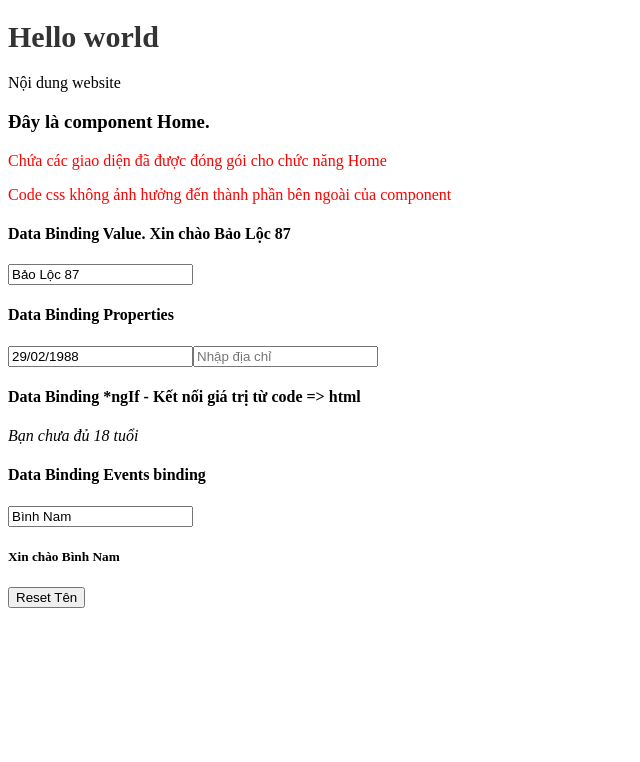
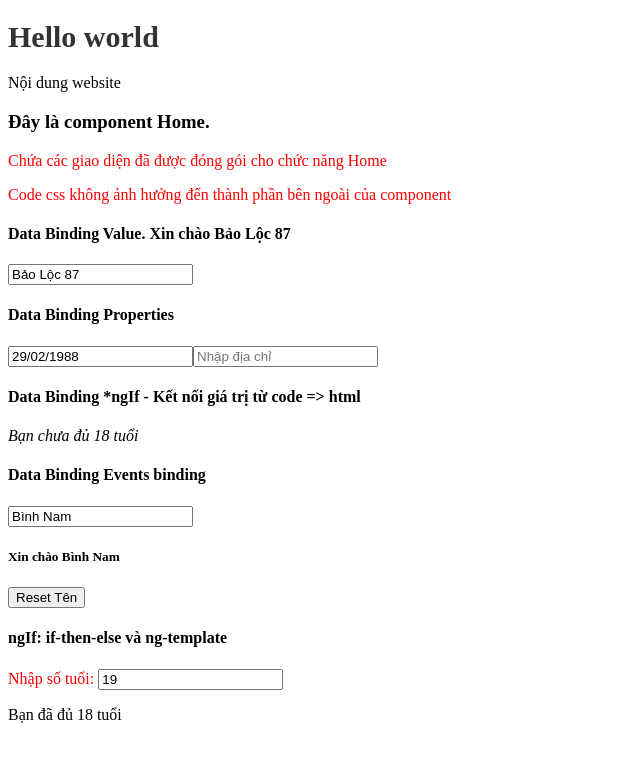
Before and after one commit to vxcodev/Angular12, an Angular app: page / in a window 1280 px wide. Shown: the top 762 px of the page, without its empty margins (0-640 px from the left). Built offline with nearby package versions, Linux system fonts and the light colour scheme.

Commit message:
ng-template, if then else

```diff
--- a/src/app/home/home.component.html
+++ b/src/app/home/home.component.html
@@ -26,3 +26,11 @@
     <h5>Xin chào <b>{{name2}}</b></h5>
     <button (click)="resetName()">Reset Tên</button>
 </section>
+<section>
+    <h4>ngIf: if-then-else và ng-template</h4>
+    <p>Nhập số tuổi: <input type="text" [(ngModel)]="age2"></p>
+    <div *ngIf="age2 >= 18; then old; else young"></div>
+    <ng-template #other>Bạn vui lòng nhập số tuổi</ng-template>
+    <ng-template #old>Bạn đã đủ 18 tuổi</ng-template>
+    <ng-template #young>Bạn chưa đủ 18 tuổi</ng-template>
+</section>
--- a/src/app/home/home.component.ts
+++ b/src/app/home/home.component.ts
@@ -14,6 +14,7 @@ export class HomeComponent implements OnInit {
   public addressHolder = 'Nhập địa chỉ';
   public titleNote = 'Đây là địa chỉ ';
   public age = 16;
+  public age2 = 19;
   public name2 = "Bình Nam";
 
   ngOnInit(): void {
```
Also changed, not shown: 1 other file (tests, documents, lock files or other folders).
